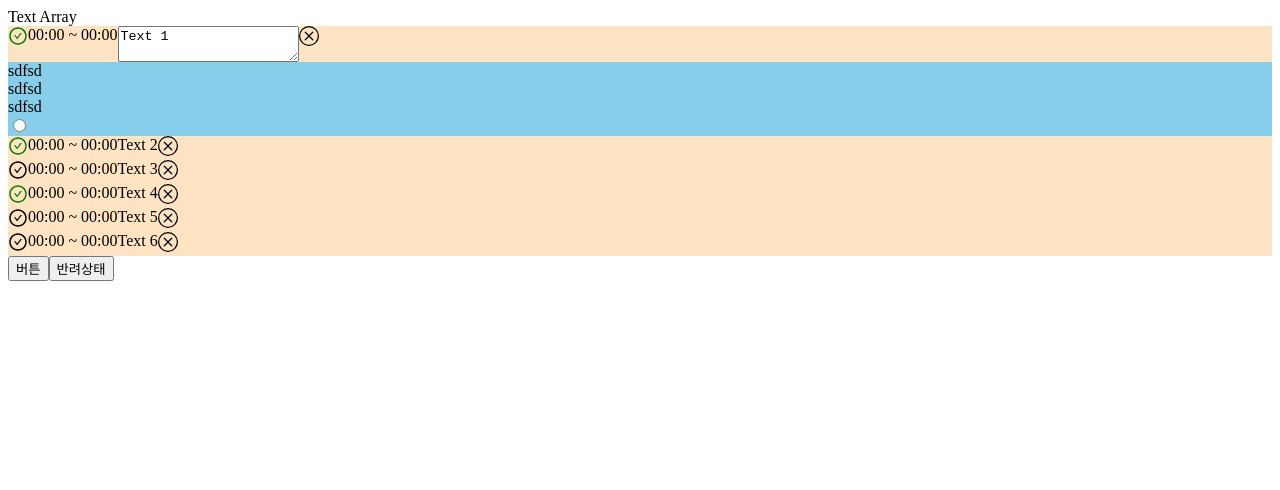
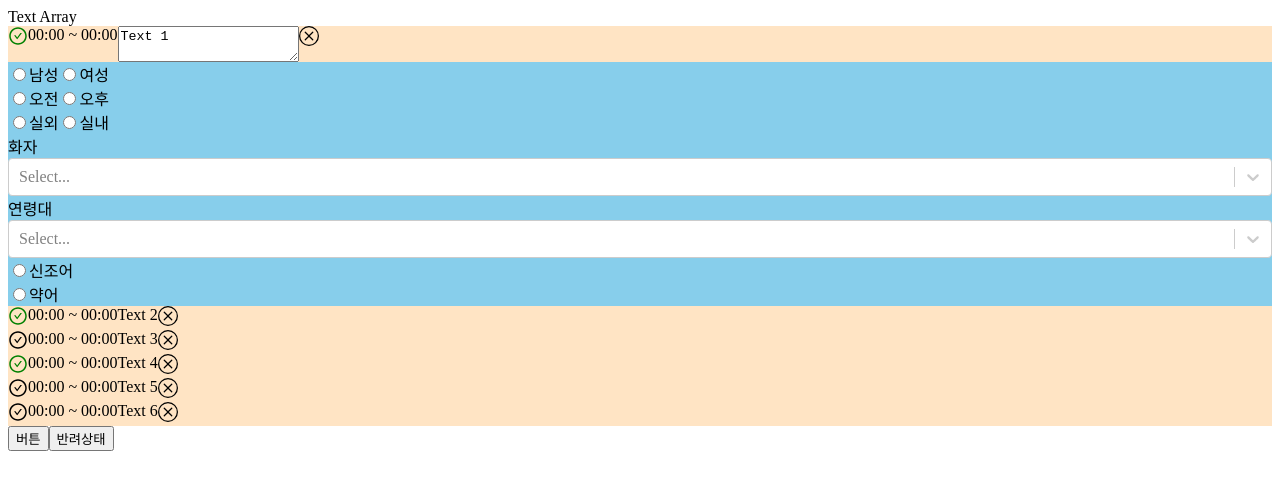
Before and after one commit to rmsoft-insu/nextboard, a Next.js app: page /proto in a window 1280 px wide. Both pictures are taken after a click on the element "Text 1". Shown: the top 490 px of the page. Built offline with nearby package versions, Linux system fonts and the light colour scheme.

Commit message:
신조어 약어 세팅

```diff
--- a/components/proto/Card.tsx
+++ b/components/proto/Card.tsx
@@ -104,7 +104,10 @@ const Card = ({ setId, item, id, list, setList }) => {
         {/* 발화 문장 입력 받는 Component */}
 
         {isOpen ? (
-          <textarea>{item.text}</textarea>
+          <textarea
+            defaultValue={item.text}
+            onClick={(e) => e.stopPropagation()}
+          />
         ) : (
           <div onClick={handleClick}>{item.text}</div>
         )}
@@ -123,7 +126,7 @@ const Card = ({ setId, item, id, list, setList }) => {
           style={{ width: "100%", backgroundColor: "skyblue" }}
         >
           {/* Meta 데이터 입력 받는 Component */}
-          <RefineMeta />
+          <RefineMeta id={item.id} />
         </motion.div>
       </AnimatePresence>
     </div>
--- a/components/proto/RefineMeta.tsx
+++ b/components/proto/RefineMeta.tsx
@@ -1,10 +1,58 @@
-const RefineMeta = () => {
+import Select from "react-select";
+import WordTag from "./WordTag";
+
+const options = [
+  { value: "chocolate", label: "Chocolate" },
+  { value: "strawberry", label: "Strawberry" },
+  { value: "vanilla", label: "Vanilla" },
+  { value: "pink", label: "Pink" },
+  { value: "yellow", label: "Yellow" },
+];
+
+const RefineMeta = ({ id }) => {
   return (
     <>
-      <div>sdfsd</div>
-      <div>sdfsd</div>
-      <div>sdfsd</div>
-      <input type="radio" />
+      <div>
+        <input
+          type="radio"
+          id={`${id}_MALE`}
+          name={`${id}_gender`}
+          value="MALE"
+        />
+        <label htmlFor={`${id}_MALE`}>남성</label>
+        <input
+          type="radio"
+          id={`${id}_FEMALE`}
+          name={`${id}_gender`}
+          value="FEMALE"
+        />
+        <label htmlFor={`${id}_FEMALE`}>여성</label>
+      </div>
+      <div>
+        <input type="radio" id="MORNING" name="timeSlot" value="MORNING" />
+        <label htmlFor="MORNING">오전</label>
+        <input type="radio" id="AFTERNOON" name="timeSlot" value="AFTERNOON" />
+        <label htmlFor="AFTERNOON">오후</label>
+      </div>
+      <div>
+        <input type="radio" id="OUTDOOR" name="location" value="OUTDOOR" />
+        <label htmlFor="OUTDOOR">실외</label>
+        <input type="radio" id="INDOOR" name="location" value="INDOOR" />
+        <label htmlFor="INDOOR">실내</label>
+      </div>
+      <div>
+        <div>화자</div>
+        <Select options={options} />
+      </div>
+      <div>
+        <div>연령대</div>
+        <Select options={options} />
+      </div>
+      <div>
+        <div>
+          <WordTag />
+        </div>
+      </div>
     </>
   );
 };
--- /dev/null
+++ b/components/proto/WordTag.tsx
@@ -0,0 +1,54 @@
+import { useState } from "react";
+import { useForm } from "react-hook-form";
+
+const option = [
+  { value: "slang", label: "신조어" },
+  { value: "abbreviation", label: "약어" },
+];
+
+const WordTag = () => {
+  const [list, setList] = useState([]);
+  const [open, setOpen] = useState(false);
+  const { register, handleSubmit, reset } = useForm();
+
+  const onSubmit = (data) => {
+    setList((prev) => {
+      if (prev.includes(data.slang.trim())) {
+        return [...prev];
+      } else {
+        return [...prev, data.slang];
+      }
+    });
+    reset();
+  };
+
+  const handleDelete = (item) => {
+    setList((prev) => prev.filter((value) => value !== item));
+  };
+
+  return (
+    <div>
+      {option.map((el) => (
+        <div key={el.value}>
+          <input type="radio" id={el.value} value={el.value} name="tag" />
+          <label htmlFor={el.value}>{el.label}</label>
+        </div>
+      ))}
+      {open ? (
+        <form onSubmit={handleSubmit(onSubmit)}>
+          <input type="text" {...register("slang")} />
+        </form>
+      ) : (
+        ""
+      )}
+
+      {list.map((item, index) => (
+        <div key={index}>
+          {item} <span onClick={() => handleDelete(item)}>X</span>
+        </div>
+      ))}
+    </div>
+  );
+};
+
+export default WordTag;
--- a/package.json
+++ b/package.json
@@ -40,6 +40,7 @@
     "react-icons": "^4.8.0",
     "react-player": "^2.12.0",
     "react-quill": "^2.0.0",
+    "react-select": "^5.7.3",
     "react-window": "^1.8.9",
     "recoil": "^0.7.7",
     "styled-components": "^5.3.9",
```
Also changed, not shown: components/proto/Abbreviation.tsx (added), 1 other file (tests, documents, lock files or other folders).
